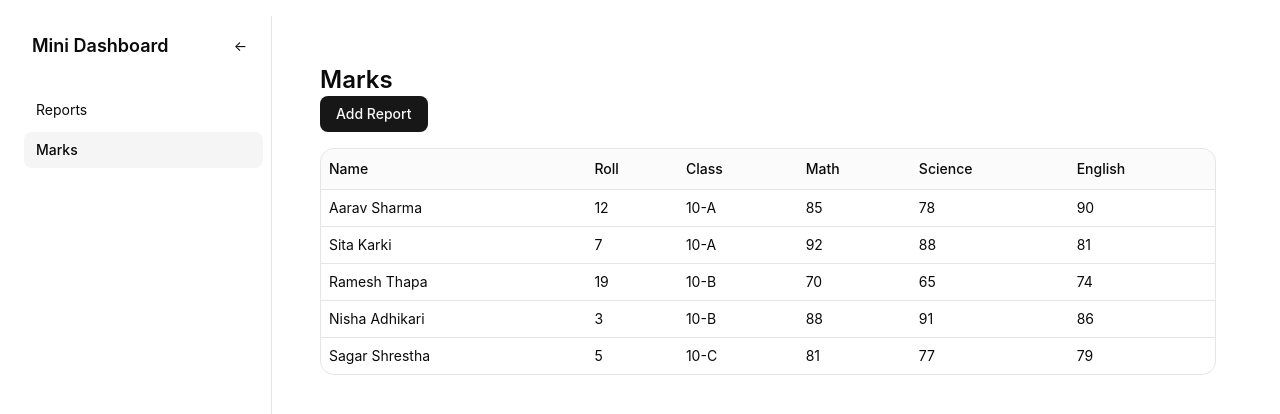
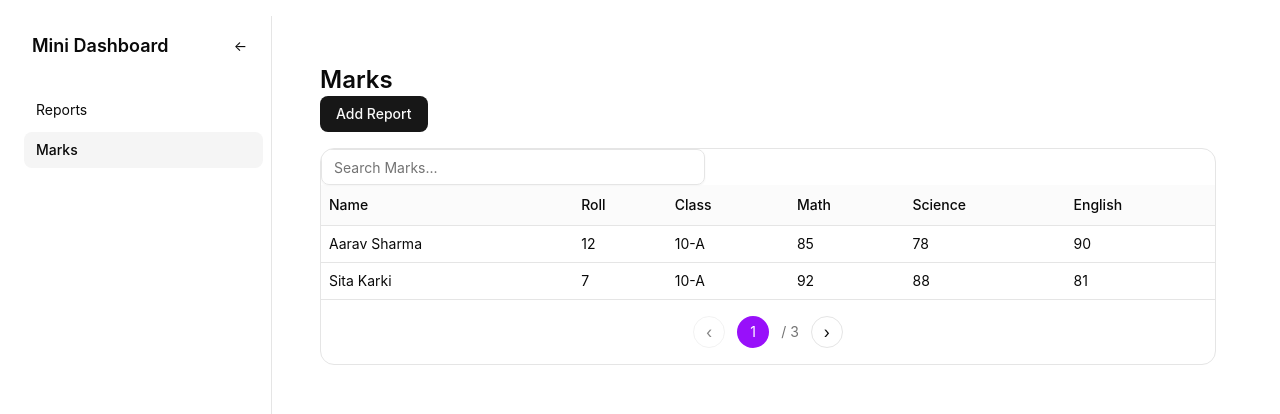
Before and after one commit to sugam1111/mini-project, a React (Vite) app: page /marks in a window 1280 px wide. Shown: the top 414 px of the page. Built offline with nearby package versions, Linux system fonts and the light colour scheme; data requests are answered from the project's data file.

Commit message:
added filter

```diff
--- a/src/pages/Students/components/students-table.tsx
+++ b/src/pages/Students/components/students-table.tsx
@@ -1,6 +1,6 @@
-import React from "react";
+import React, { useMemo, useState } from "react";
 import type { Student } from "@/types/student";
-import { flexRender, getCoreRowModel, useReactTable } from "@tanstack/react-table";
+import { flexRender, getCoreRowModel, getPaginationRowModel, useReactTable } from "@tanstack/react-table";
 
 import {
   Table,
@@ -10,12 +10,33 @@ import {
   TableHeader,
   TableRow,
 } from "@/components/ui/table";
+import SimplePagination from "@/components/ui/PaginationUI";
+import { Input } from "@/components/ui/input";
 
 type Props = {
   data: Student[];
 };
 
 export default function StudentsTable({ data }: Props) {
+
+  const [search, setSearch] = useState("")
+
+  const [pagination, setPagination] = useState({
+    pageIndex : 0,
+    pageSize : 2,
+  })
+
+  const filteredMarks = useMemo(() => {
+    const q =  search.trim().toLowerCase();
+    if (!q) return data;
+
+
+    return data.filter((r) =>
+    (r.name ?? "").toLowerCase().includes(q) ||
+    (r.class ?? "").toLowerCase().includes(q)
+    )
+  },[data, search])
+
   const columns = React.useMemo(
     () => [
       { header: "Name", accessorKey: "name" },
@@ -29,13 +50,27 @@ export default function StudentsTable({ data }: Props) {
   );
 
   const table = useReactTable({
-    data,
+    data : filteredMarks,
     columns,
     getCoreRowModel: getCoreRowModel(),
+    getPaginationRowModel : getPaginationRowModel(),
+    state : {pagination},
+    onPaginationChange : setPagination
+
   });
 
   return (
     <div className="rounded-xl border overflow-hidden">
+      <div>
+        <div className="w-full sm:max-w-sm">
+        <Input
+          placeholder="Search Marks..."
+          value={search}
+          onChange={(e) => setSearch(e.target.value)}
+        />
+      </div>
+
+      </div>
       <Table>
         <TableHeader className="bg-muted/40">
           {table.getHeaderGroups().map((hg) => (
@@ -52,14 +87,14 @@ export default function StudentsTable({ data }: Props) {
         </TableHeader>
 
         <TableBody>
-          {table.getRowModel().rows.length === 0 ? (
+          {table.getPaginationRowModel().rows.length === 0 ? (
             <TableRow>
               <TableCell colSpan={columns.length} className="py-10 text-center">
                 No students found
               </TableCell>
             </TableRow>
           ) : (
-            table.getRowModel().rows.map((row) => (
+            table.getPaginationRowModel().rows.map((row) => (
               <TableRow key={row.id}>
                 {row.getVisibleCells().map((cell) => (
                   <TableCell key={cell.id}>
@@ -71,6 +106,8 @@ export default function StudentsTable({ data }: Props) {
           )}
         </TableBody>
       </Table>
+
+      <SimplePagination table={table} />
     </div>
   );
 }
```
